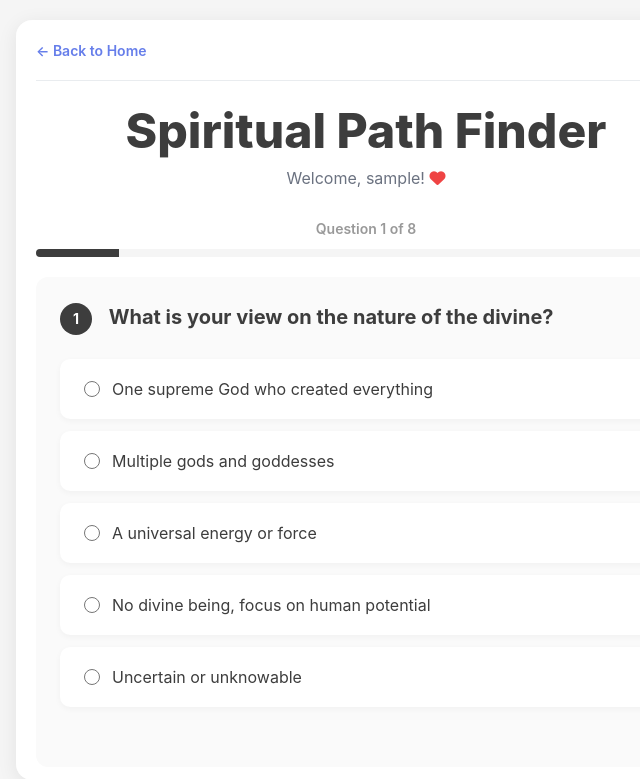
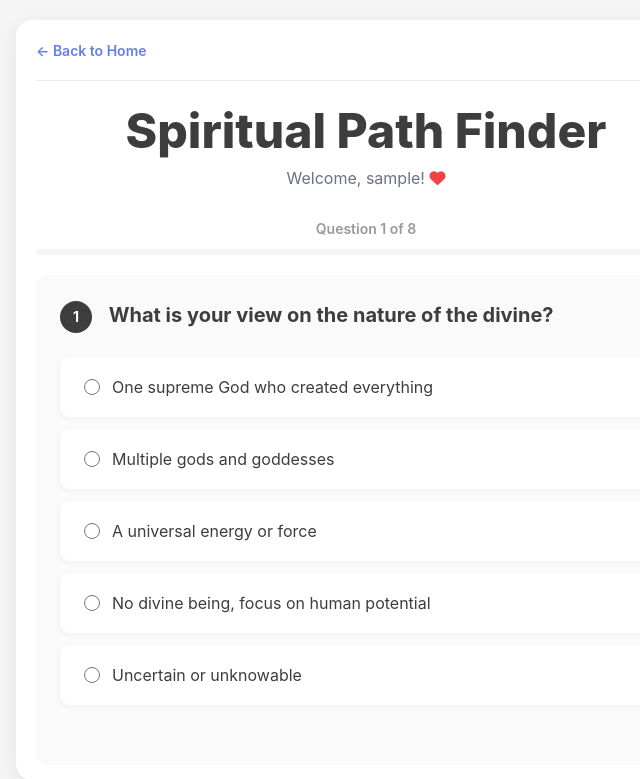
Before and after one commit to YoonJ-C/Spiritual-Path-Assessment, a Flask app: page /assessment in a window 1280 px wide. Shown: the top 779 px of the page, without its empty margins (274-914 px from the left). Run offline with Flask 2, Linux system fonts and the light colour scheme; the visitor is signed in with stand-in values (Sample User, id 1).

Commit message:
Update static files: script.js and style.css

```diff
--- a/static/script.js
+++ b/static/script.js
@@ -73,7 +73,7 @@ function showQuestion(questionIndex) {
 
     currentQuestion = questionIndex;
     document.getElementById('questionCounter').textContent = 'Question ' + questionIndex + ' of ' + totalQuestions;
-    document.getElementById('progressBar').style.width = (questionIndex / totalQuestions) * 100 + '%';
+    document.getElementById('progressBar').style.width = ((questionIndex - 1) / (totalQuestions - 1)) * 100 + '%';
     updateNavigationButtons();
 }
 
--- a/static/style.css
+++ b/static/style.css
@@ -273,7 +273,7 @@ button:disabled {
 
 .progress-bar {
     background: var(--bg-gray);
-    height: 8px;
+    height: 6px;
     border-radius: 4px;
     overflow: hidden;
     margin-bottom: var(--space-lg);
```
